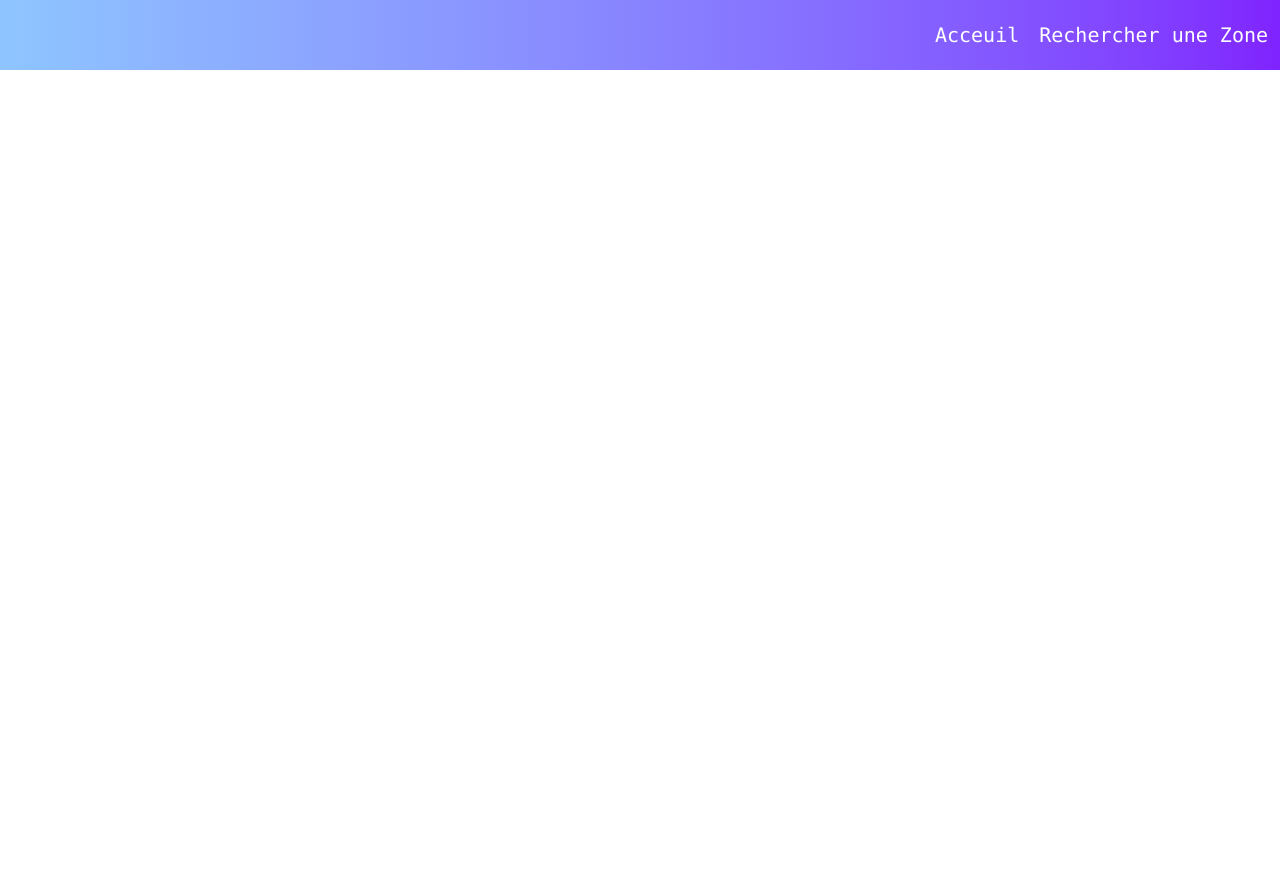
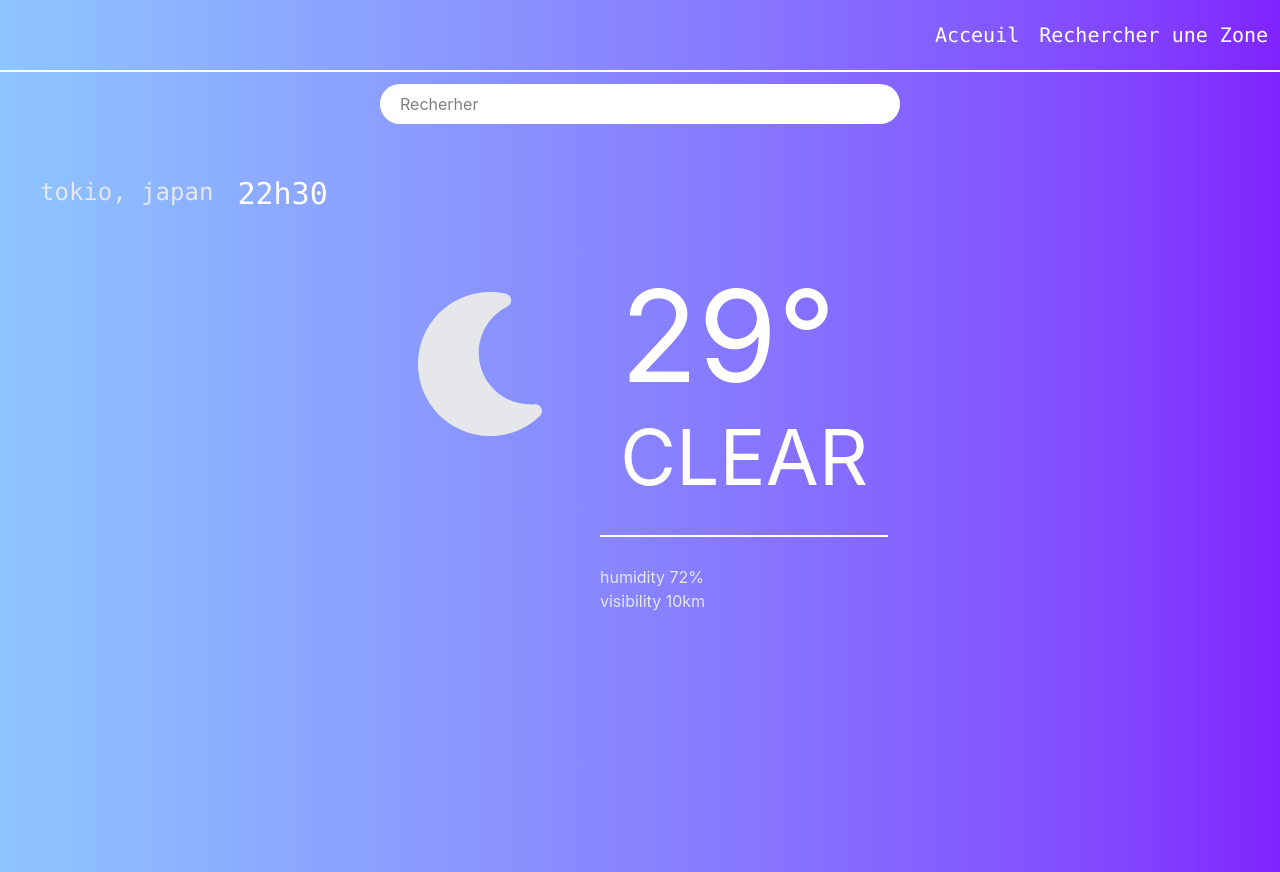
Before and after one commit to Mk-Brain/weather-station, a React (Vite) app: page /research in a window 1280 px wide. Before the commit the page ends 800 px from the top, so only its background shows below. Built offline with nearby package versions, Linux system fonts and the light colour scheme.

Commit message:
ajout de la page de recherche

```diff
--- a/src/Pages/ErrorPage/index.tsx
+++ b/src/Pages/ErrorPage/index.tsx
@@ -3,7 +3,17 @@ import React from 'react';
 const ErrorPage = () => {
     return (
         <div>
-
+            <main className="grid min-h-full place-items-center bg-white px-6 py-24 sm:py-32 lg:px-8">
+            <div className="text-center">
+                <p className="text-base font-semibold text-indigo-600">404</p>
+                <h1 className="mt-4 text-5xl font-semibold tracking-tight text-balance text-gray-900 sm:text-7xl">Page not found</h1>
+                <p className="mt-6 text-lg font-medium text-pretty text-gray-500 sm:text-xl/8">Sorry, we couldn’t find the page you’re looking for.</p>
+                <div className="mt-10 flex items-center justify-center gap-x-6">
+                    <a href="#" className="rounded-md bg-indigo-600 px-3.5 py-2.5 text-sm font-semibold text-white shadow-xs hover:bg-indigo-500 focus-visible:outline-2 focus-visible:outline-offset-2 focus-visible:outline-indigo-600">Go back home</a>
+                    <a href="#" className="text-sm font-semibold text-gray-900">Contact support <span aria-hidden="true">&rarr;</span></a>
+                </div>
+            </div>
+        </main>
         </div>
     );
 };
--- a/src/Pages/ResearchPage/index.tsx
+++ b/src/Pages/ResearchPage/index.tsx
@@ -1,9 +1,33 @@
+import { faMoon } from '@fortawesome/free-solid-svg-icons';
+import { FontAwesomeIcon } from '@fortawesome/react-fontawesome';
 import React from 'react';
 
 const ResearchPage = () => {
     return (
-        <div>
-
+        <div className='flex flex-col bg-linear-to-r from-blue-300 to-violet-600
+                        box-border w-full size-dvh '>
+            <input type="text" placeholder='Recherher'
+            className='bg-white m-3 w-130 h-10 rounded-full pl-5 ml-auto mr-auto'  />
+            <span className='flex flex-row gap-6 m-10 font-mono '>
+                <p className='text-2xl text-gray-200 '>tokio, japan</p>
+                <p className='text-3xl text-white'>22h30</p>
+            </span>
+            <div className='flex flex-row w-120 mx-auto '>
+                <div className='flex-1 w-50 mr-5'>
+                    <FontAwesomeIcon  icon={faMoon }
+                    className='text-gray-200 mt-10' size='9x'/>
+                </div>
+                <div className='flex-2  '>
+                    <div className='border-b-2 border-white p-5 mb-7'>
+                        <h1 className='text-9xl text-white '>29°</h1>
+                        <h1 className='text-[6vw] text-white'>CLEAR</h1>
+                    </div>
+                    <div>
+                        <p className='text-gray-200'>humidity 72%</p>
+                        <p className='text-gray-200'>visibility 10km</p>
+                    </div>
+                </div>
+            </div>
         </div>
     );
 };
```
